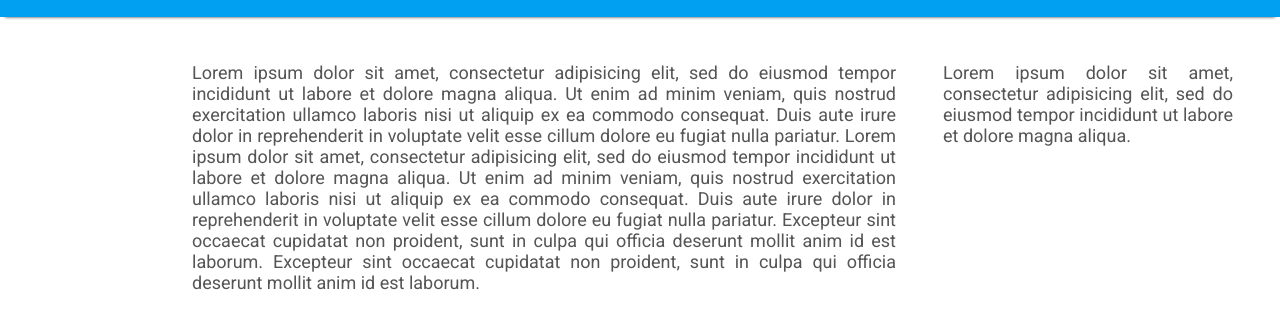
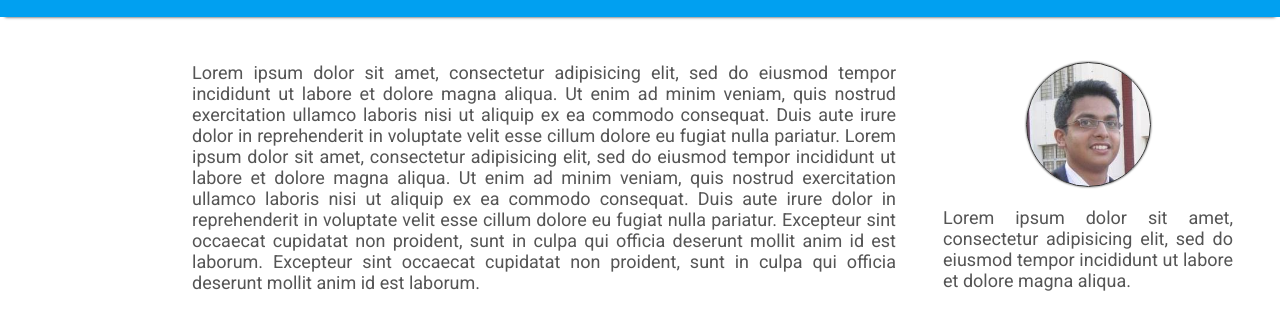
Before and after one commit to deepakkarki/karki-theme, a plain HTML site: page index.html in a window 1280 px wide. Shown: the part 376-706 px from the top of the page. Drawn offline with Linux system fonts and the light colour scheme; files whose address does not match are found by name; a web font is replaced by a local one.

Commit message:
added image to author card

```diff
--- a/index.html
+++ b/index.html
@@ -108,6 +108,8 @@ Layout of page
 								logos
 				-->
 
+				<div class="author-img"></div>
+				<!--<img src="resources/img/pp.jpg" alt="" />-->
 				Lorem ipsum dolor sit amet, consectetur adipisicing elit, sed do eiusmod tempor incididunt ut labore et dolore magna aliqua.
 			</div>
 		</div>
--- a/resources/css/style.css
+++ b/resources/css/style.css
@@ -340,6 +340,29 @@ nav .logo img:hover {
   margin:0 auto;
 }
 
+.author-card ig {
+  height: 125px;
+  width: 125px;
+  border-radius: 50%;
+  display: block;
+  margin: 10px auto;
+  border: 3px solid black;
+  /*box-shadow: 0px 0px 1px #333;*/
+}
+
+.author-card .author-img {
+  height: 125px;
+  width: 125px;
+  margin: 0 auto;
+  margin-bottom: 20px;
+  border: 1px solid #333;
+  border-radius: 50%;
+  display: block;
+  background-image: url('../img/pp.jpg');
+  box-shadow: 0px 0px 2px #333;
+  background-size: cover;
+}
+
 /************************/
 /*****   footer  ******/
 /************************/
```
Also changed, not shown: resources/img/pp.jpg (added).
